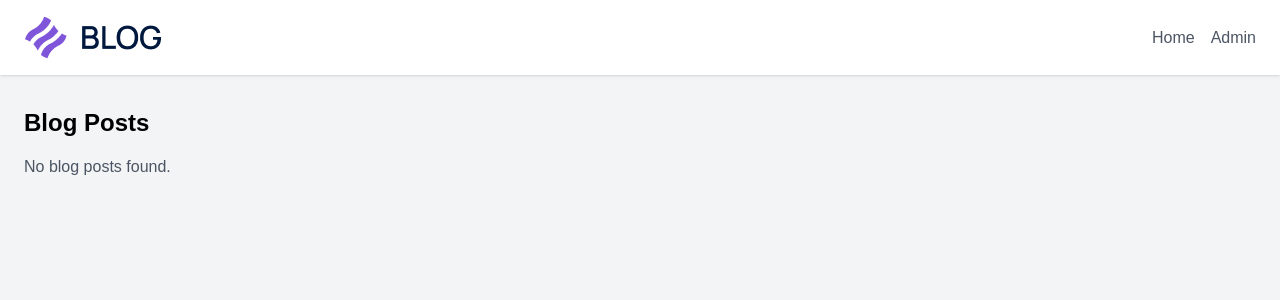
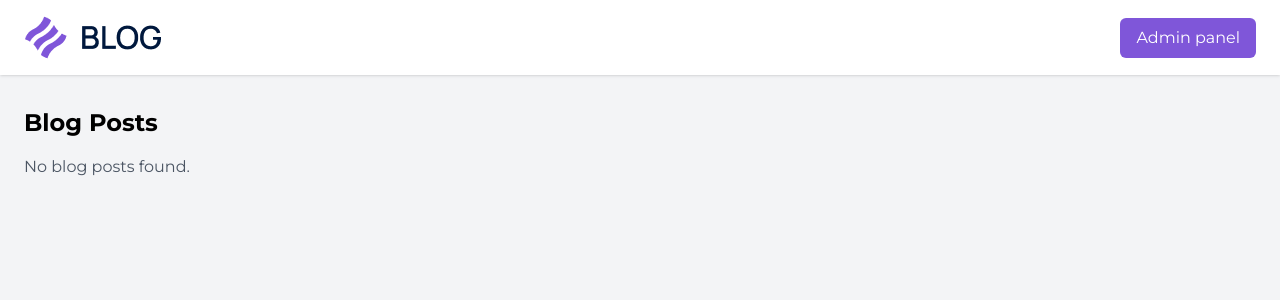
Before and after one commit to tamimhasan19702/Lh_task, a PHP site: page / in a window 1280 px wide. Shown: the top 300 px of the page. Run offline with PHP 8.4, Linux system fonts and the light colour scheme; data that the repository does not hold is empty; style sheets or scripts are compiled from the project's sources.

Commit message:
update output.css, header.php, public/index.php and tailwind.config.js

```diff
--- a/public/includes/header.php
+++ b/public/includes/header.php
@@ -15,9 +15,8 @@ use LH\Helpers\ImageHelper;
             }
             ?>
         </a>
-        <ul class="flex space-x-4">
-            <li><a href="/index.php" class="text-gray-600 hover:text-gray-800">Home</a></li>
-            <li><a href="/admin/login.php" class="text-gray-600 hover:text-gray-800">Admin</a></li>
-        </ul>
+        <a class="bg-primary text-white rounded-md px-4 py-2 font-montserrat hover:bg-primary transition duration-300">
+            Admin panel
+        </a>
     </div>
 </nav>
--- a/public/index.php
+++ b/public/index.php
@@ -33,6 +33,7 @@ for ($i = 1; $i <= $totalPages; $i++) {
     <title>Blog List</title>
     <link href="./assets/css/output.css" rel="stylesheet">
     <link href="./assets/css/style.css" rel="stylesheet">
+    <link href="https://fonts.googleapis.com/css2?family=Montserrat :wght@400;600;700&display=swap" rel="stylesheet">
 </head>
 
 <body class="bg-gray-100">
--- a/tailwind.config.js
+++ b/tailwind.config.js
@@ -12,7 +12,7 @@ module.exports = {
         montserrat: ["Montserrat", "sans-serif"],
       },
       colors: {
-        primary: "#FD7A23",
+        primary: "#7f56d9",
         secondary: "#00183D",
         background: "#FFFFFF",
         text: "#D4DDF2",
```
Also changed, not shown: public/assets/css/output.css.
